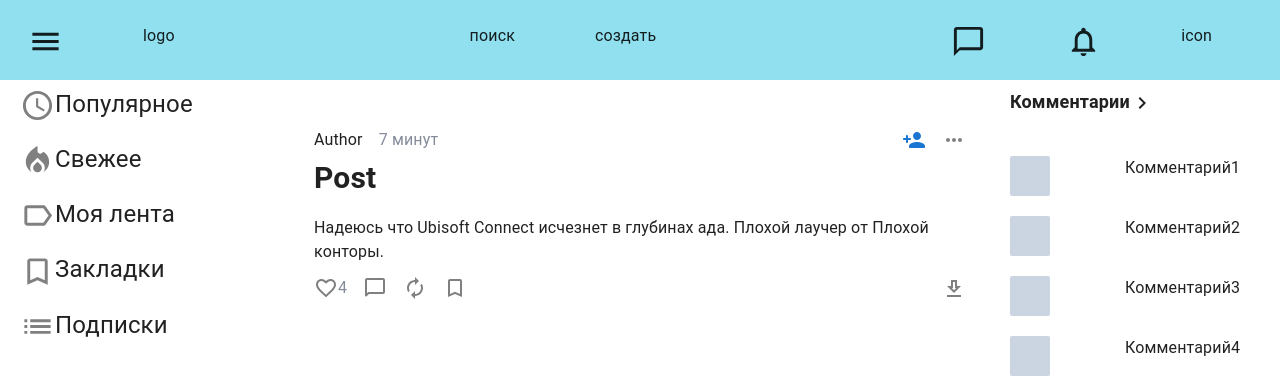
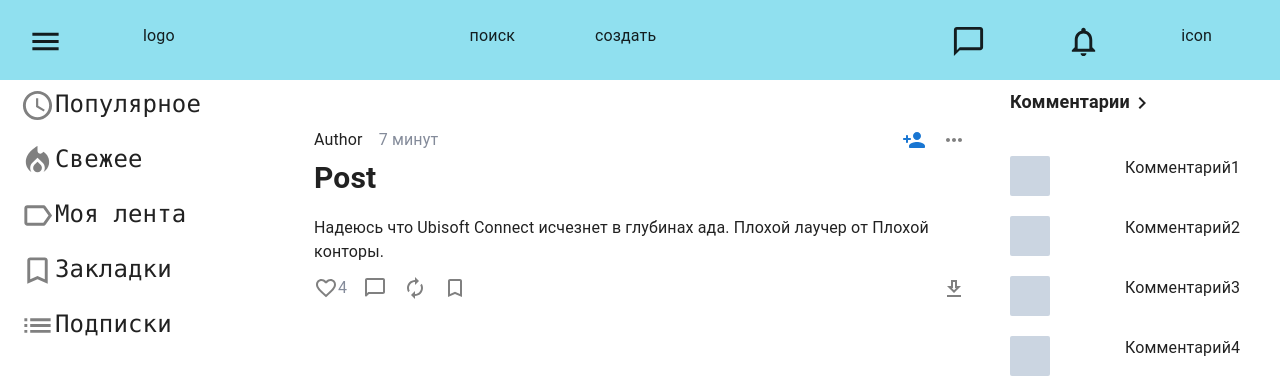
Before and after one commit to turandott/Forum, a Next.js app: page / in a window 1280 px wide. Shown: the top 390 px of the page. Built offline with nearby package versions, Linux system fonts and the light colour scheme.

Commit message:
Add custom 404 page

```diff
--- a/src/app/components/sidebar/sidebar.tsx
+++ b/src/app/components/sidebar/sidebar.tsx
@@ -11,8 +11,8 @@ import LabelOutlinedIcon from '@mui/icons-material/LabelOutlined';// type Props
 
 const Sidebar: FunctionComponent<Props> = ({ }) => (
     <div className="hidden lg:block pt-2 pl-5 absolute w-[2500px]">
-        <ul className="text-2xl grid gap-y-5">
-            <li>
+        <ul className="text-2xl grid gap-y-5 font-mono">
+            <li >
                 <AccessTimeIcon fontSize="large" sx={{ color: 'grey' }} />
                 Популярное
             </li>
--- /dev/null
+++ b/src/app/not-found.tsx
@@ -0,0 +1,13 @@
+'use client';
+
+
+export default function Custom404() {
+
+
+  return (
+    <div className="flex self-center">
+      <h1 className="text-6xl">404</h1>
+      <p>К сожалению, запрашиваемая страница не найдена, но есть другие, тоже хорошие </p>
+    </div>
+  )
+}
```
